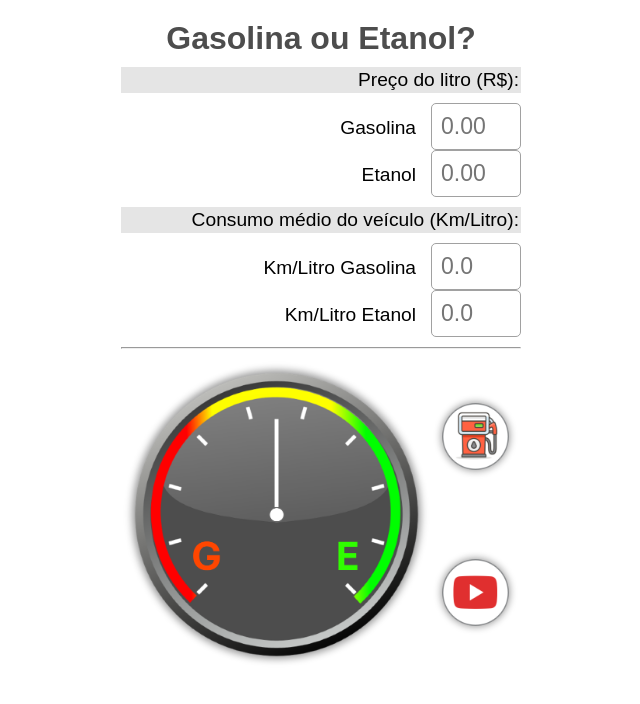
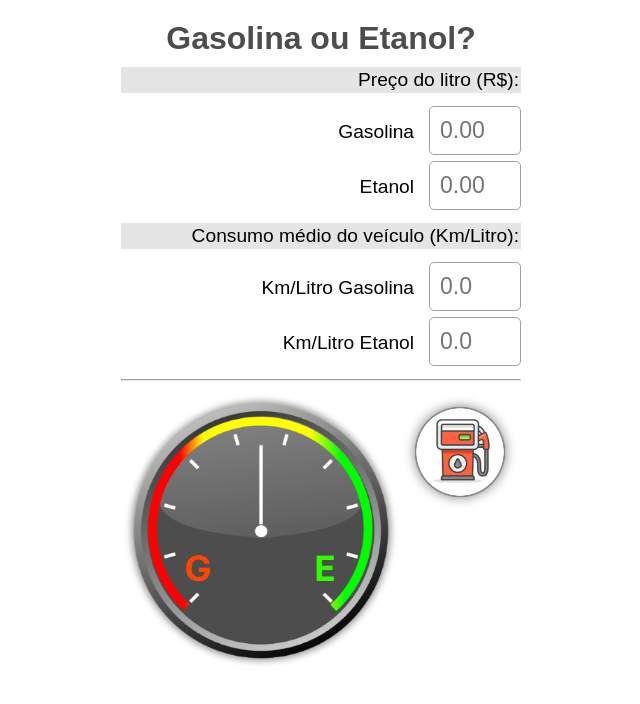
Before and after one commit to professorjosedeassis/flex, a plain HTML site: page index.html in a window 1280 px wide. Shown: the whole page, without its empty margins (319-959 px from the left). Drawn offline with Linux system fonts and the light colour scheme.

Commit message:
flex ver final

```diff
--- a/index.html
+++ b/index.html
@@ -20,15 +20,13 @@
         <p>Km/Litro Gasolina<input type="number" id="kmGasolina" placeholder="0.0"></p>
         <p>Km/Litro Etanol<input type="number" id="kmEtanol" placeholder="0.0"></p>
         <hr>
-            <table>
-                <tr>
-                    <td rowspan="2"><img src="./img/flex.png" alt="medidor" id="status"></td>
-                    <td><img src="./img/calcflex.png" alt="flex" onclick="calcular()"></td>
-                </tr>
-                <tr>
-                    <td><a href="https://www.youtube.com/@ProfessorJosedeAssis"><img src="./img/youtube.png" alt="youtube"></a></td>
-                </tr>
-            </table>
+        <table>
+            <tr>
+                <td id="left"><img src="./img/flex.png" alt="medidor" id="status"></td>
+                <td><img src="./img/calcflex.png" alt="flex" onclick="calcular()"></td>
+            </tr>
+        </table>
+    </div>
         <script src="app.js"></script>
 </body>
 
--- a/style.css
+++ b/style.css
@@ -13,10 +13,6 @@ body {
     max-width: 400px;
     padding: 20px;
     text-align: right;
-}
-
-img {
-    max-width: 100%;
 }
 
 h1 {
@@ -36,15 +32,27 @@ p {
     font-size: 1.2em;
 }
 
+input {
+    width: 70px;
+    margin: 3px 0px 3px 15px;
+    padding: 10px;
+    font-size: 1.2em;
+    border: 1px solid #a1a1a1;
+    border-radius: 5px;
+}
+
 hr {
     margin: 10px 0px;
 }
 
-input {
-    width: 70px;
-    padding: 9px;
-    margin-left: 15px;
-    font-size: 1.2em;
-    border-radius: 5px;
-    border: 1px solid #a1a1a1;
+img {
+    max-width: 100%;
 }
+
+#left {
+    width: 70%;
+}
+
+td {
+    vertical-align: top;
+}
```
